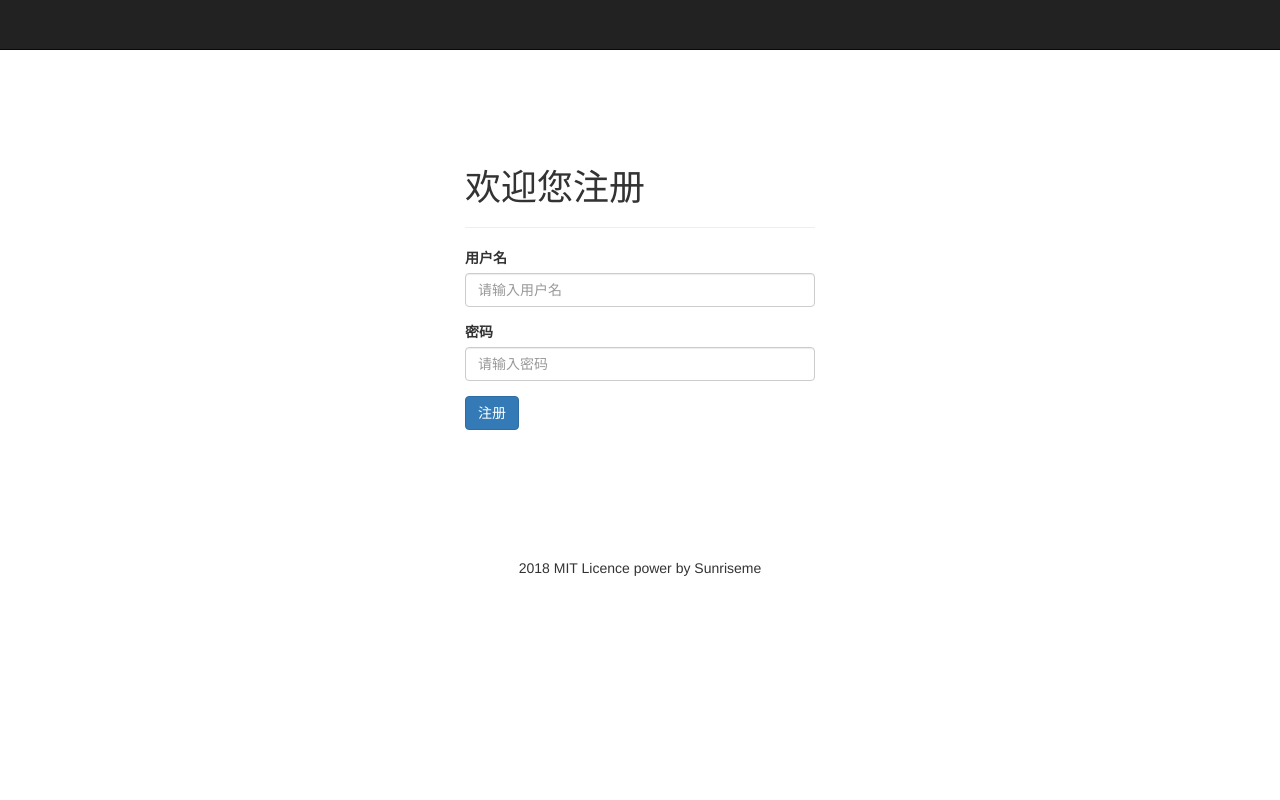
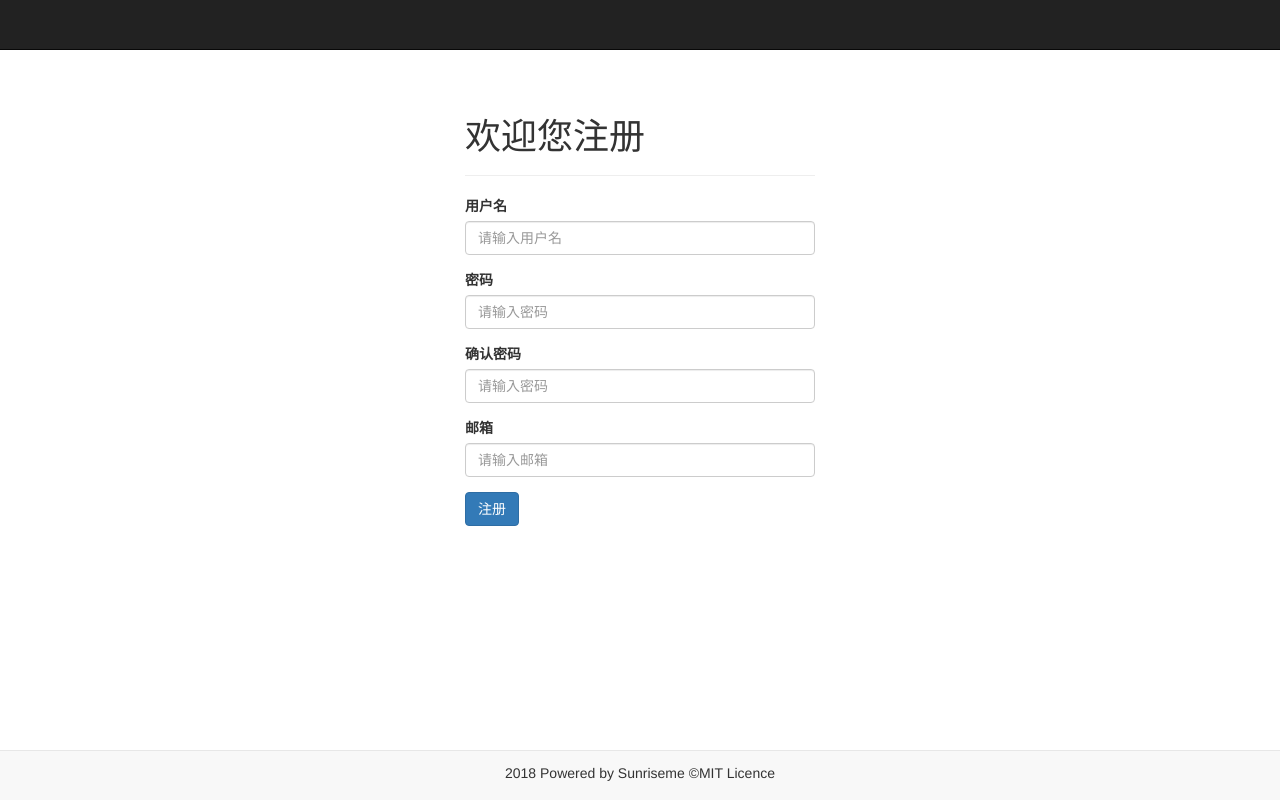
Before and after one commit to fireinrain/easy-ss-store, a Flask app: page /register in a window 1280 px wide. Run offline with Flask 2, Linux system fonts and the light colour scheme; some libraries are stand-ins or nearby versions.

Commit message:
second commit

```diff
--- a/app.py
+++ b/app.py
@@ -1,6 +1,6 @@
 import os
 
-from flask import Flask, render_template, request
+from flask import Flask, render_template, request, redirect, url_for
 from flask_bootstrap import Bootstrap
 from flask_sqlalchemy import SQLAlchemy
 
@@ -71,7 +71,7 @@ def register():
     if request.method == "GET":
         return render_template("register.html")
     if request.method == "POST":
-        pass
+        return redirect(url_for('login'))
 
 
 
--- a/templates/base/footer.html
+++ b/templates/base/footer.html
@@ -1,5 +1,5 @@
-<footer class="" style="text-align: center">
-    <div class="col-md-4 col-md-offset-4 col-sm-6 col-sm-offset-3">
-        <p style="">2018 MIT Licence power by Sunriseme</p>
+<footer class="navbar navbar-default navbar-fixed-bottom">
+    <div class="col-md-4 col-md-offset-4 col-sm-6 col-sm-offset-3" style="text-align: center; margin-top: 12px">
+        <p style="">2018 Powered by Sunriseme ©MIT Licence </p>
     </div>
 </footer>
--- a/templates/login.html
+++ b/templates/login.html
@@ -9,7 +9,7 @@
         .container {
             display: table;
             height: 100%;
-            margin-top: 10%;
+            margin-top: 6%;
         }
 
         .row {
--- a/templates/register.html
+++ b/templates/register.html
@@ -1,6 +1,6 @@
 {% extends "bootstrap/base.html" %}
 
-{% block title %}EasySS-Store登录{% endblock %}
+{% block title %}EasySS-Store注册{% endblock %}
 
 {% block styles %}
     {{ super() }}
@@ -9,7 +9,7 @@
         .container {
             display: table;
             height: 100%;
-            margin-top: 10%;
+            margin-top: 6%;
         }
 
         .row {
@@ -52,6 +52,14 @@
                         <label for="passworld">密码</label>
                         <input type="password" class="form-control" name="password" id="passworld" placeholder="请输入密码">
                     </div>
+                    <div class="form-group">
+                        <label for="passworld">确认密码</label>
+                        <input type="password" class="form-control" name="password2" id="passworld" placeholder="请输入密码">
+                    </div>
+                    <div class="form-group">
+                        <label for="passworld">邮箱</label>
+                        <input type="email" class="form-control" name="email" id="email" placeholder="请输入邮箱">
+                    </div>
 
                     <button type="submit" class="btn btn-primary">注册</button>
 
```
